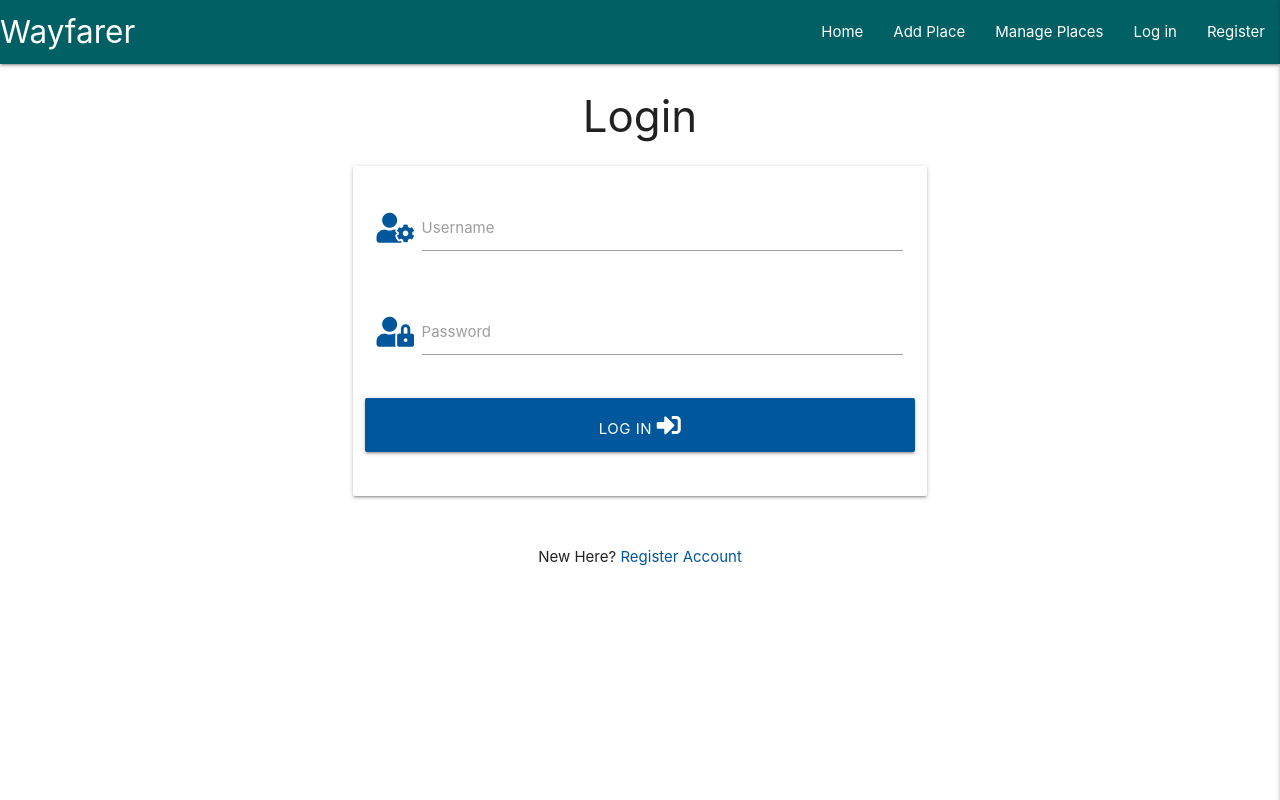
After one commit to andersfalt/milestone-3, a Flask app: page /login in a window 1280 px wide. The commit adds this page. Run offline with Flask 2, Linux system fonts and the light colour scheme; some libraries are stand-ins or nearby versions.

Commit message:
Add login page

```diff
--- a/app.py
+++ b/app.py
@@ -51,6 +51,35 @@ def register():
     return render_template("register.html")
 
 
+@app.route("/login", methods=["GET", "POST"])
+def login():
+    if request.method == "POST":
+        # check if username exists in db
+        existing_user = mongo.db.users.find_one(
+            {"username": request.form.get("username").lower()})
+
+        if existing_user:
+            # ensure hashed password matches user input
+            if check_password_hash(
+                    existing_user["password"], request.form.get("password")):
+                        session["user"] = request.form.get("username").lower()
+                        flash("Welcome, {}".format(
+                            request.form.get("username")))
+                        return redirect(url_for(
+                            "profile", username=session["user"]))
+            else:
+                # invalid password match
+                flash("Incorrect Username and/or Password")
+                return redirect(url_for("login"))
+
+        else:
+            # username doesn't exist
+            flash("Incorrect Username and/or Password")
+            return redirect(url_for("login"))
+
+    return render_template("login.html")
+
+
 if __name__ == "__main__":
     app.run(host=os.environ.get("IP"),
             port=int(os.environ.get("PORT")),
--- a/templates/base.html
+++ b/templates/base.html
@@ -27,7 +27,7 @@
                 <li><a href="{{ url_for('get_places') }}">Home</a></li>
                 <li><a href="#">Add Place</a></li>
                 <li><a href="#">Manage Places</a></li>
-                <li><a href="#">Log in</a></li>
+                <li><a href="{{ url_for('login') }}">Log in</a></li>
                 <li><a href="{{ url_for('register') }}">Register</a></li>
             </ul>
             </div>
@@ -38,7 +38,7 @@
                 <li><a href="{{ url_for('get_places') }}">Home</a></li>
                 <li><a href="#">Add Place</a></li>
                 <li><a href="#">Manage Places</a></li>
-                <li><a href="#">Log in</a></li>
+                <li><a href="{{ url_for('login') }}">Log in</a></li>
                 <li><a href="{{ url_for('register') }}">Register</a></li>
         </ul>
     </header>
--- /dev/null
+++ b/templates/login.html
@@ -0,0 +1,44 @@
+{% extends "base.html" %}
+{% block content %}
+
+<h3 class="center-align">Login</h3>
+
+<div class="row">
+    <form class="col s12 m8 offset-m2" method="POST" action="{{ url_for('login') }}">
+        <div class="card-panel">
+            <!-- username -->
+            <div class="row">
+                <div class="input-field col s12">
+                    <i class="fas fa-user-cog prefix light-blue-text text-darken-4"></i>
+                    <input id="username" name="username" type="text" minlenth="5" maxlenth="15" pattern="^[a-zA-Z0-9]{5,15}$" class="validate" required>
+                    <label for="username">Username</label>
+                </div>
+            </div>
+            <!-- passowrd -->
+            <div class="row">
+                <div class="input-field col s12">
+                    <i class="fas fa-user-lock prefix light-blue-text text-darken-4"></i>
+                    <input id="password" name="password" type="password" minlenth="5" maxlenth="15" pattern="^[a-zA-Z0-9]{5,15}$" class="validate" required>
+                    <label for="password">Password</label>
+                </div>
+            </div>
+            <!-- login -->
+            <div class="row">
+                <button type="submit" class="col s12 btn-large light-blue darken-4 text-shadow">
+                    Log In <i class="fas fa-sign-in-alt"></i>
+                </button>
+            </div>
+        </div>
+    </form>
+</div>
+
+<div class="row">
+    <div class="col s12">
+        <p class="center-align">
+            New Here?
+            <a href="{{ url_for('register') }}" class="light-blue-text text-darken-4">Register Account</a>
+        </p>
+    </div>
+</div>
+
+{% endblock %}
```
Also changed, not shown: templates/register.html (+20 -0 lines).
